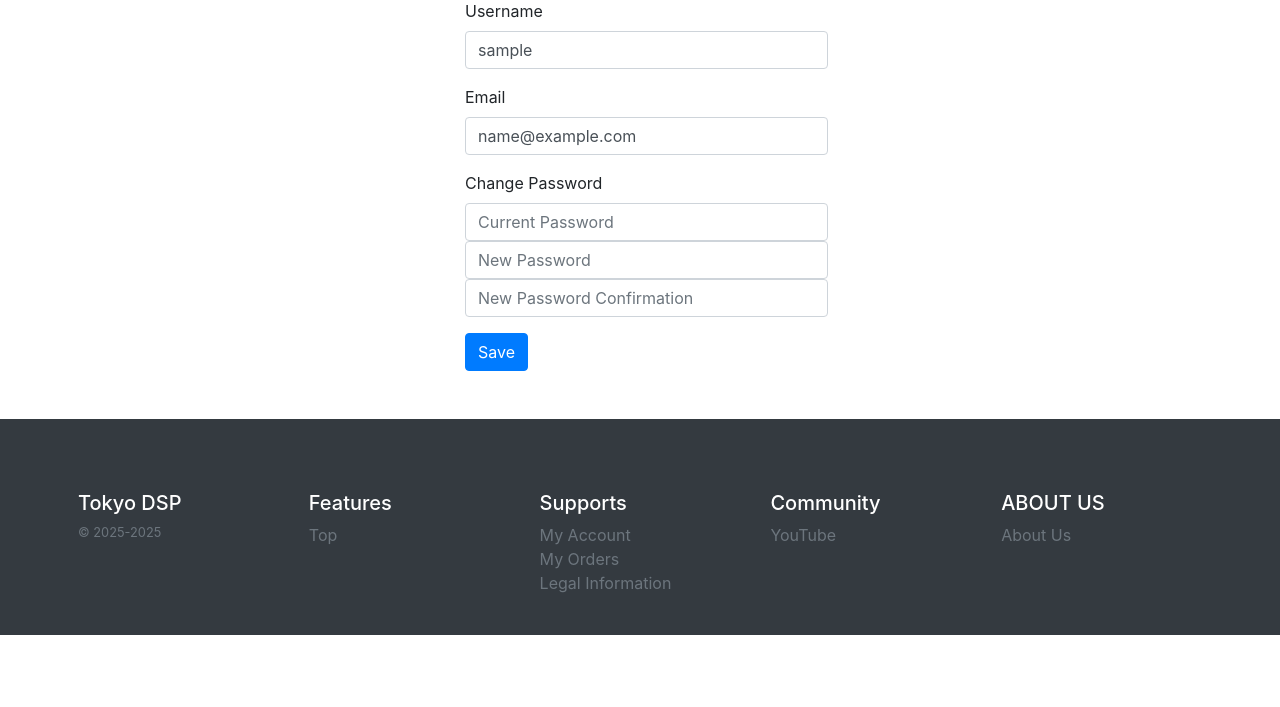
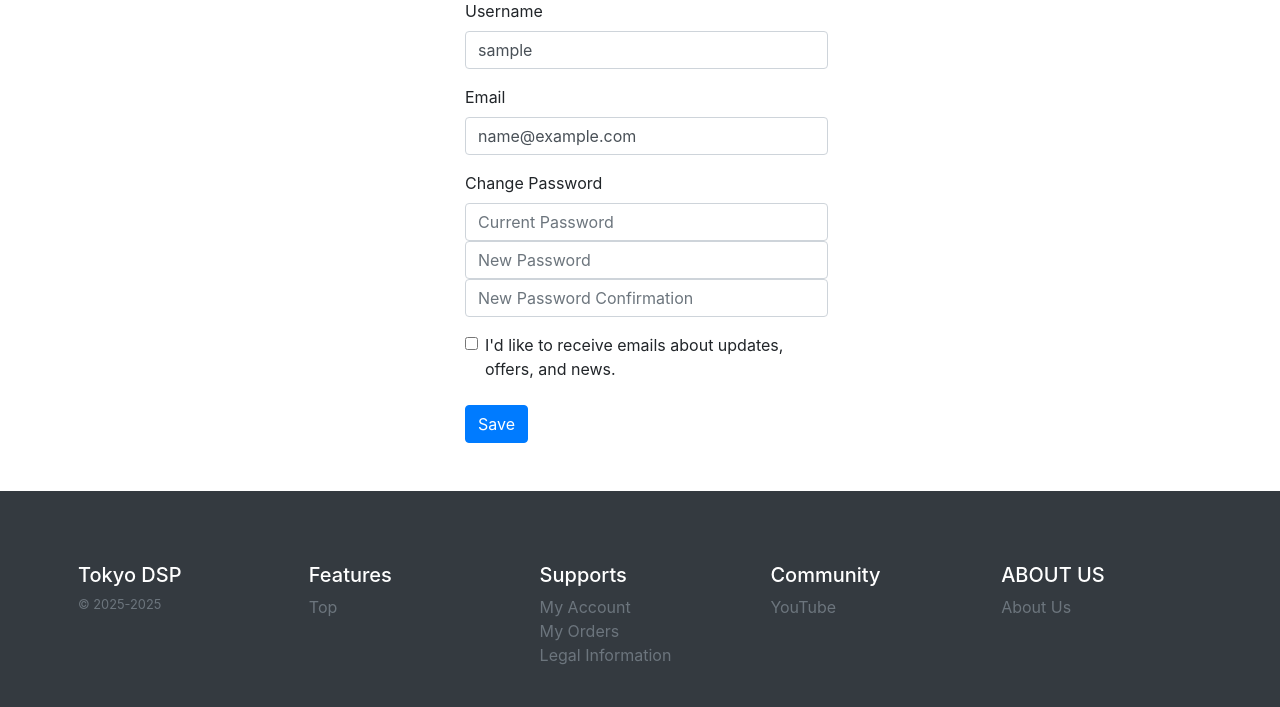
Before and after one commit to Babelien/TokyoDSP, a Django app: page /account/ in a window 1280 px wide; the page is wider, and only the part inside the window is pictured. Shown: the part 163-870 px from the top of that part. Before the commit the page ends 798 px from the top of that part, so only its background shows below. Run offline with Django 4.2, Linux system fonts and the light colour scheme; the visitor is signed in with stand-in values (Sample User, id 1); data comes from the database, SQL or seed files in the repository; parts of the project's set-up code (start-up, migrations or seed data) failed here and were passed over; some libraries are stand-ins or nearby versions.

Commit message:
confirm newsletter

```diff
--- a/account/admin.py
+++ b/account/admin.py
@@ -10,7 +10,7 @@ class ProfileInline(admin.StackedInline):
 class CustomUserAdmin(UserAdmin):
     fieldsets = (
         (None, {'fields': ('username', 'email', 'password',)}),
-        (None, {'fields': ('is_active', 'is_admin',)}),
+        (None, {'fields': ('is_active', 'is_admin', 'newsletter',)}),
     )
 
     list_display = ('username', 'email', 'is_active',)
--- a/account/forms.py
+++ b/account/forms.py
@@ -6,7 +6,7 @@ class UserCreationForm(forms.ModelForm):
 
     class Meta:
         model = get_user_model()
-        fields = ('username', 'email', 'password', )
+        fields = ('username', 'email', 'password', 'newsletter',)
 
     def clean_password(self):
         password = self.cleaned_data.get("password")
--- a/account/models.py
+++ b/account/models.py
@@ -34,6 +34,7 @@ class User(AbstractBaseUser):
     username = models.CharField(
         max_length=50, blank=True, default='Anonymous')
     email = models.EmailField(max_length=255, unique=True)
+    newsletter = models.BooleanField(default=False)
     is_active = models.BooleanField(default=True)
     is_admin = models.BooleanField(default=False)
     objects = UserManager()
--- a/account/views.py
+++ b/account/views.py
@@ -48,7 +48,7 @@ class Logout(LogoutView):
 class AccountUpdateView(LoginRequiredMixin, UpdateView):
     model = get_user_model()
     template_name = 'pages/account.html'
-    fields = ('username', 'email')
+    fields = ('username', 'email', 'newsletter',)
     success_url = '/account/'
 
     def get_object(self):
--- a/templates/base.html
+++ b/templates/base.html
@@ -7,7 +7,7 @@
   <meta charset="UTF-8">
   <meta http-equiv="X-UA-Compatible" content="IE=edge">
   <meta name="description" content="We are a Japan-based company specializing in high-quality guitar gear capture
-  for ToneX Capture, ToneHub Tracer, and Neural Amp Modeler. Our precise modeling ensures authentic tones
+  for TONEX, ToneHub Tracer, and Neural Amp Modeler. Our precise modeling ensures authentic tones
   for professional musicians and producers worldwide.">
   <meta name="viewport" content="width=device-width, initial-scale=1.0">
   <title>{{ TITLE }}</title>
--- a/templates/pages/account.html
+++ b/templates/pages/account.html
@@ -28,6 +28,20 @@
             <input class="form-control" type="password" name="password_confirm" placeholder="New Password Confirmation">
           </div>
         </div>
+
+        <div class="form-check col-md-4">
+          {% if user.newsletter %}
+          <input class="form-check-input" type="checkbox" name="newsletter" id="id_newsletter" checked>
+          {% else %}
+          <input class="form-check-input" type="checkbox" name="newsletter" id="id_newsletter">
+          {% endif %}
+          <label class="form-check-label" for="id_newsletter">
+            I'd like to receive emails about updates, offers, and news.
+          </label>
+        </div>
+
+        <br>
+
         <button type="submit" class="btn btn-primary">Save</button>
       </form>
     </div>
```
Also changed, not shown: templates/pages/signup.html (+10 -0 lines), account/migrations/0002_user_newsletter.py (added).
